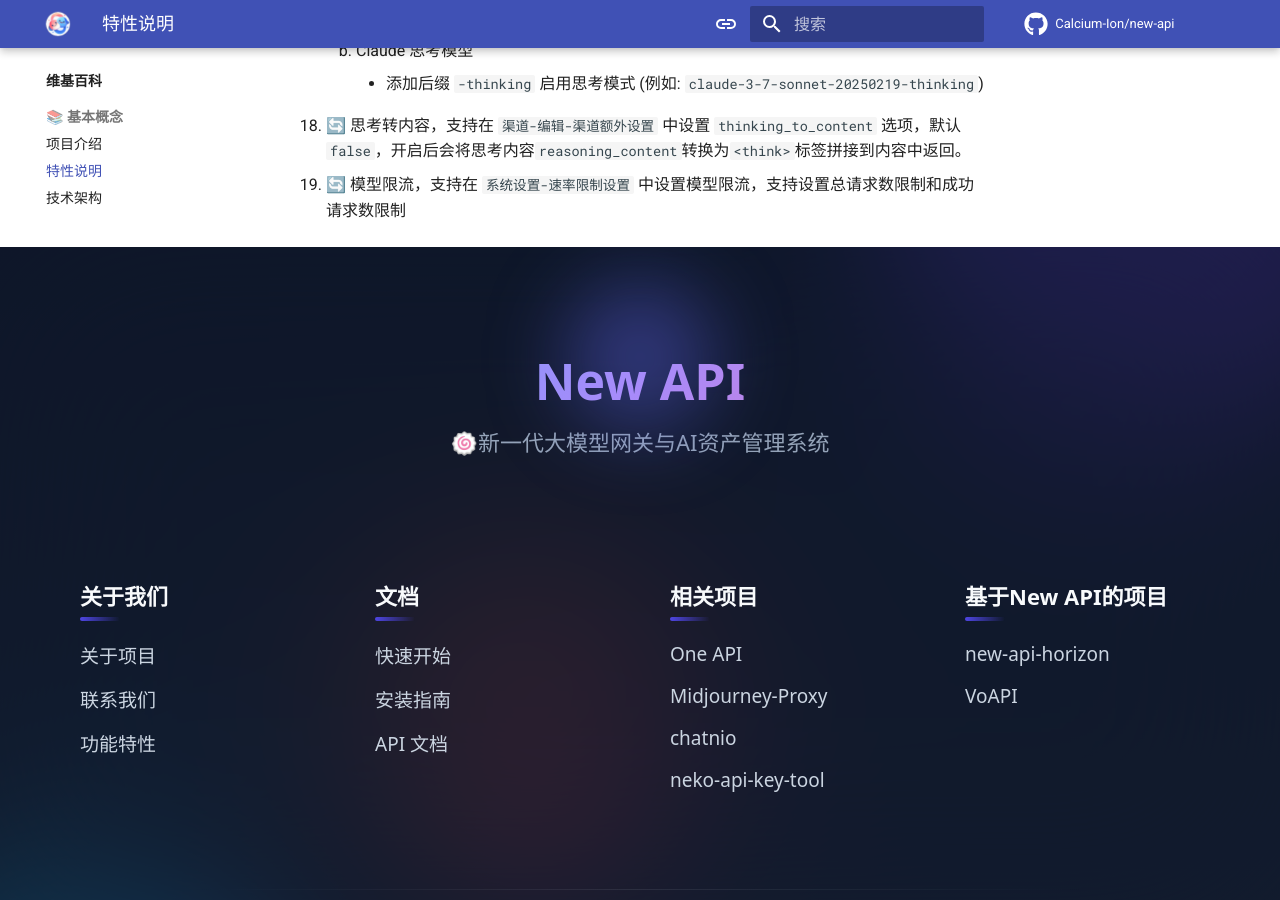
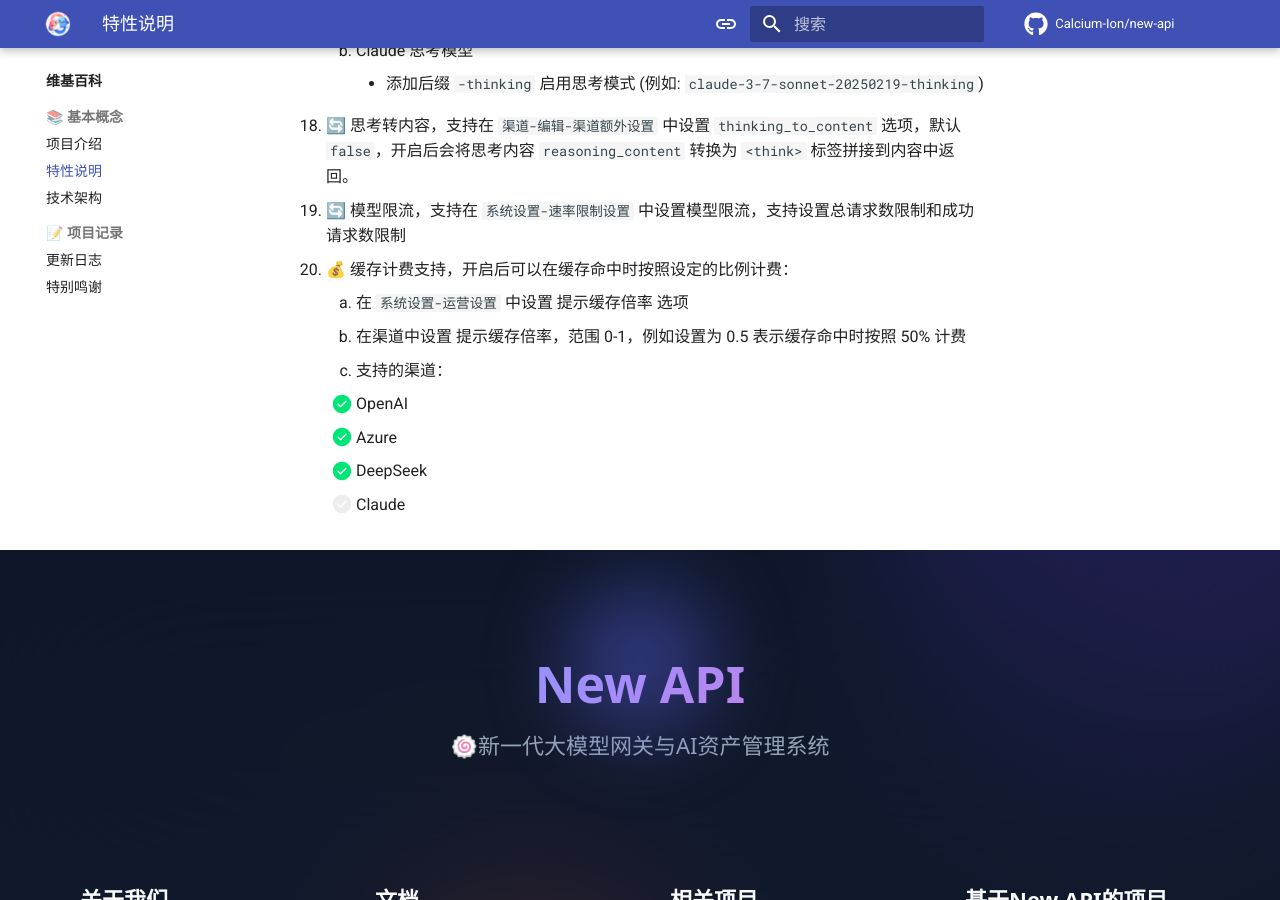
Before and after one commit to zeta-techs/new-api-docs, an MkDocs documentation site: the page built from docs/wiki/features-introduction.md, in a window 1280 px wide and 900 px high, scrolled down 1189 px. Built offline with MkDocs 1.6.1 and Material for MkDocs 9.7.7, drawn with Linux system fonts in a browser that asks for light colours; comment, search, counter and statistics services are not loaded.

Commit message:
feat: Support model caching billing in `features-introduction.md`

```diff
--- a/docs/wiki/features-introduction.md
+++ b/docs/wiki/features-introduction.md
@@ -29,5 +29,13 @@
         - 添加后缀 `-low` 设置为 low reasoning effort (例如: `o3-mini-low`)
     2. Claude 思考模型
         - 添加后缀 `-thinking` 启用思考模式 (例如: `claude-3-7-sonnet-20250219-thinking`)
-18. 🔄 思考转内容，支持在 `渠道-编辑-渠道额外设置` 中设置 `thinking_to_content` 选项，默认`false`，开启后会将思考内容`reasoning_content`转换为`<think>`标签拼接到内容中返回。
+18. 🔄 思考转内容，支持在 `渠道-编辑-渠道额外设置` 中设置 `thinking_to_content` 选项，默认`false`，开启后会将思考内容 `reasoning_content` 转换为 `<think>` 标签拼接到内容中返回。
 19. 🔄 模型限流，支持在 `系统设置-速率限制设置` 中设置模型限流，支持设置总请求数限制和成功请求数限制
+20. 💰 缓存计费支持，开启后可以在缓存命中时按照设定的比例计费：
+    1. 在 `系统设置-运营设置` 中设置 提示缓存倍率 选项
+    2. 在渠道中设置 提示缓存倍率，范围 0-1，例如设置为 0.5 表示缓存命中时按照 50% 计费
+    3. 支持的渠道：
+      - [x] OpenAI
+      - [x] Azure
+      - [x] DeepSeek
+      - [ ] Claude
```
